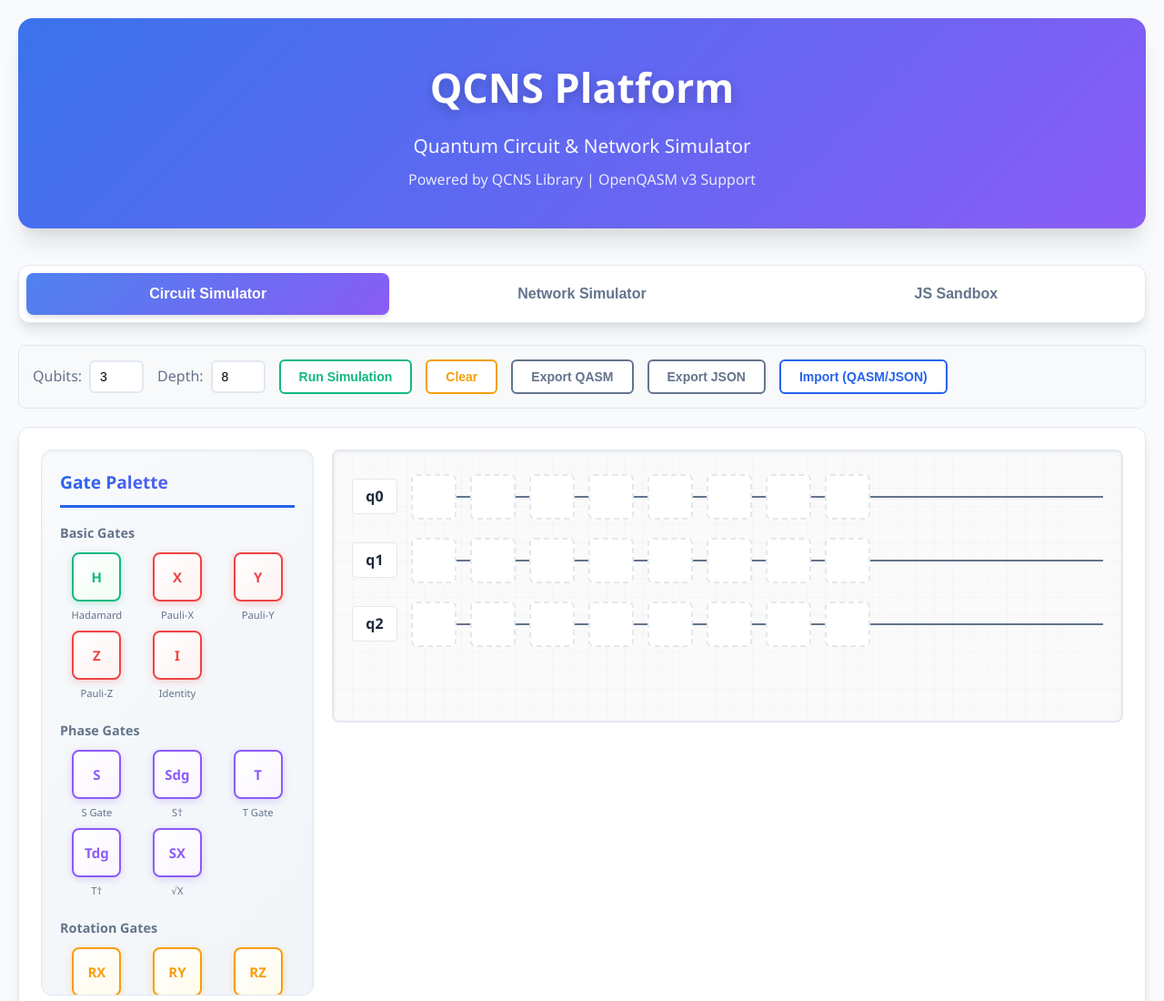
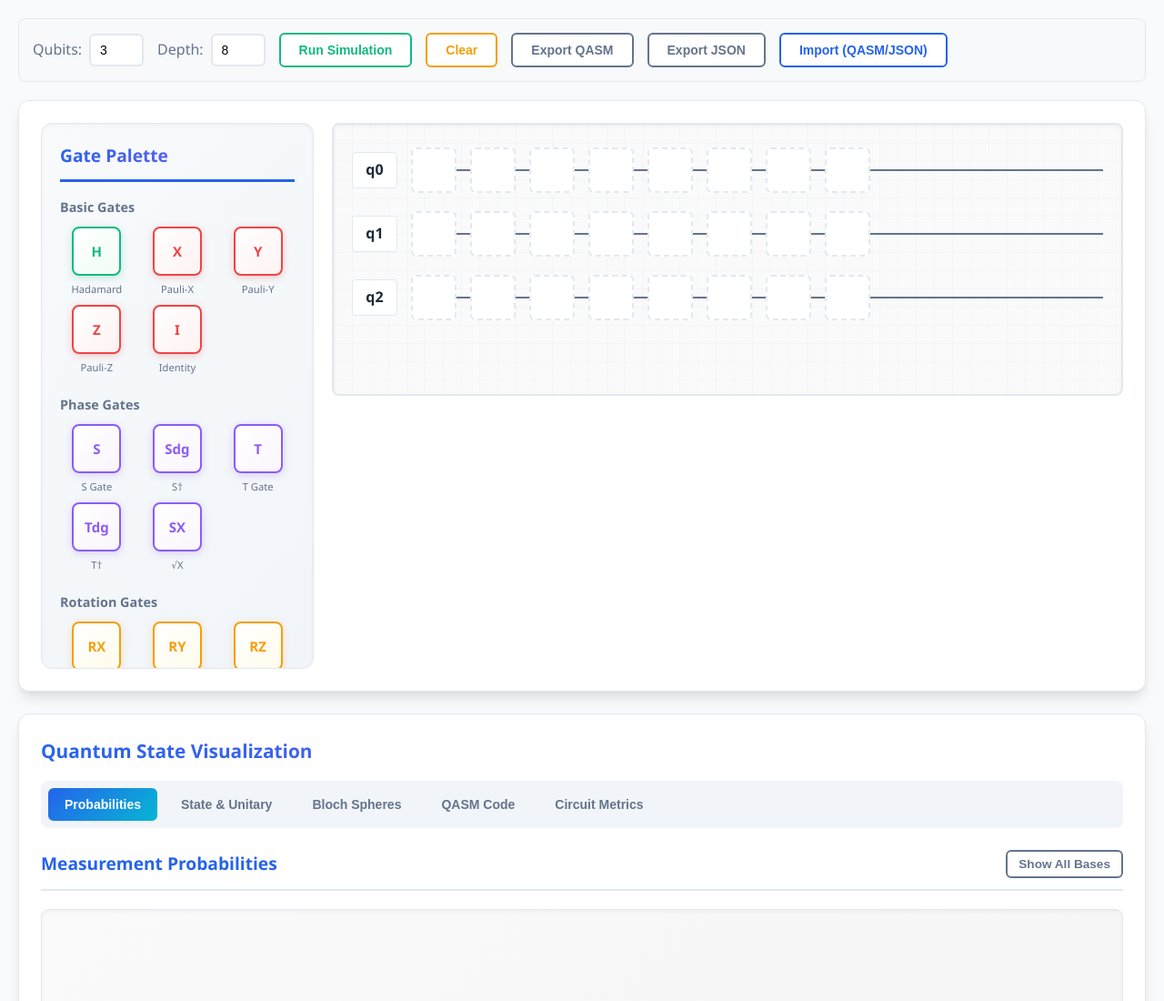
Before and after one commit to qu-learn/QCNS, a website: page app/index.html in a window 1280 px wide. Shown: the top 1100 px of the page at 91% size. Drawn offline with nearby package versions, Linux system fonts and the light colour scheme.

Commit message:
Remove platform-specific UI element visibility settings from QuLearnApp.init and set default display styles in index.html

```diff
--- a/app/QuLearn.js
+++ b/app/QuLearn.js
@@ -1,9 +1,6 @@
 
 class QuLearnApp {
     init() {
-        // Hide platform-specific UI elements
-        document.querySelectorAll('.platform-header,.tab-nav')
-            .forEach(el => el.style.display = 'none')
     }
 
     setState(tab, state) {
--- a/app/index.html
+++ b/app/index.html
@@ -11,14 +11,14 @@
     <!-- Main Container -->
     <div class="container">
         <!-- Header -->
-        <header class="platform-header">
+        <header class="platform-header" style="display: none;">
             <h1 class="platform-title">QCNS Platform</h1>
             <p class="platform-subtitle">Quantum Circuit & Network Simulator</p>
             <p class="platform-subtitle-small">Powered by QCNS Library | OpenQASM v3 Support</p>
         </header>
 
         <!-- Tab Navigation -->
-        <nav class="tab-nav">
+        <nav class="tab-nav" style="display: none;">
             <button class="tab-button active" data-tab="circuit-tab">Circuit Simulator</button>
             <button class="tab-button" data-tab="network-tab">Network Simulator</button>
             <button class="tab-button" data-tab="sandbox-tab">JS Sandbox</button>
```
